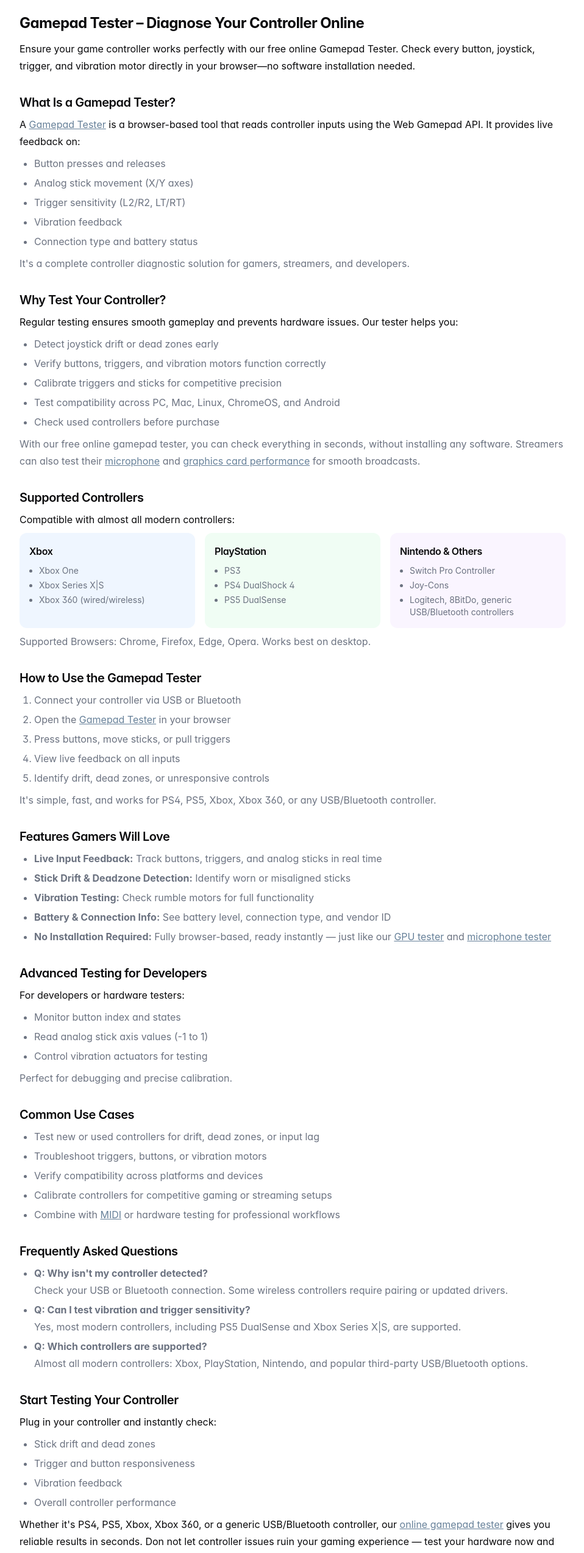
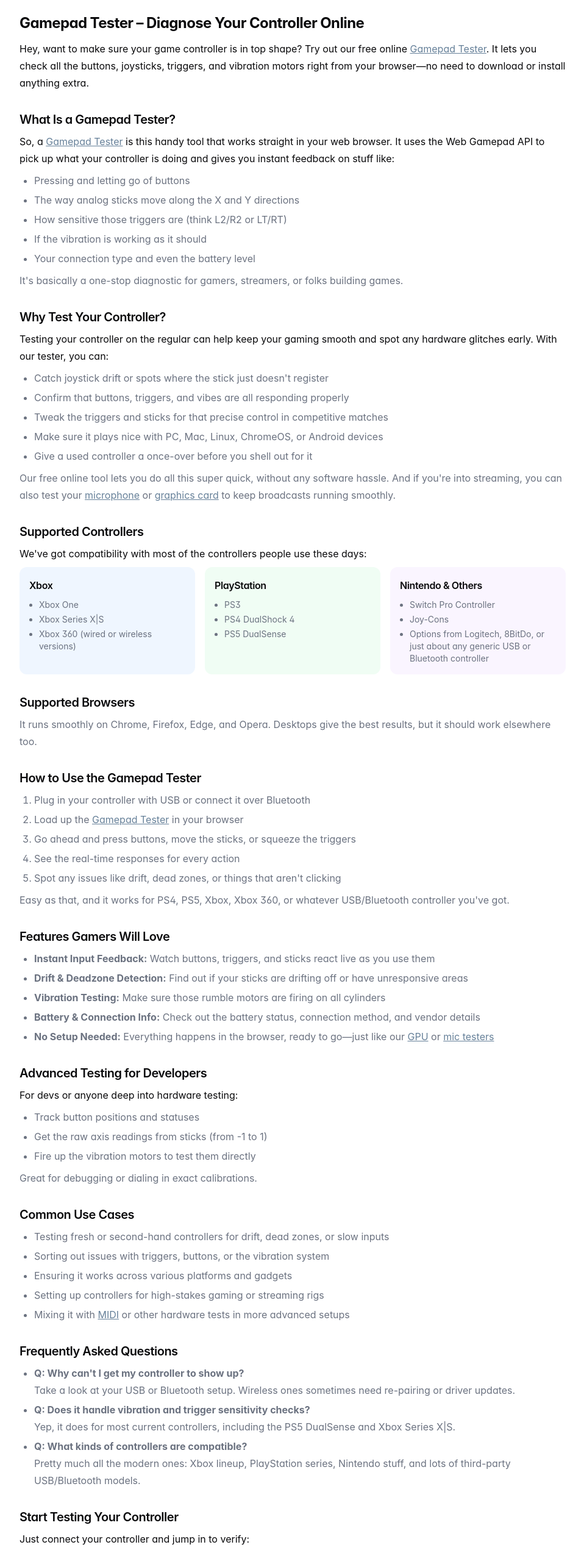
Before and after one commit to gen-tools/GamepadTest, a React (Vite) app: page /gamepad-tester in a window 1280 px wide. Shown: the part 1533-4080 px from the top of the page at 61% size, without its empty margins (160-1118 px from the left). Built offline with nearby package versions, Linux system fonts and the light colour scheme.

Commit message:
Update GamepadTester.tsx

```diff
--- a/client/pages/GamepadTester.tsx
+++ b/client/pages/GamepadTester.tsx
@@ -1017,76 +1017,49 @@
        {/* Guide: Gamepad Tester – Diagnose Your Controller Online */}
 <section className="mt-12 space-y-8 text-base leading-7 text-foreground">
   <header className="space-y-3">
-            <h2 className="text-2xl font-bold">
-              Gamepad Tester – Diagnose Your Controller Online
-            </h2>
+    <h2 className="text-2xl font-bold">Gamepad Tester – Diagnose Your Controller Online</h2>
     <p>
-              Ensure your game controller works perfectly with our free online
-              Gamepad Tester. Check every button, joystick, trigger, and
-              vibration motor directly in your browser—no software installation
-              needed.
+      Hey, want to make sure your game controller is in top shape? Try out our free online <Link to="/gamepad-tester" className="text-primary underline">Gamepad Tester</Link>. It lets you check all the buttons, joysticks, triggers, and vibration motors right from your browser—no need to download or install anything extra.
     </p>
   </header>
 
   <section className="space-y-2">
-            <h3 className="text-xl font-semibold">What Is a Gamepad Tester?</h3>
+    <h2 className="text-xl font-semibold">What Is a Gamepad Tester?</h2>
     <p>
-              A{" "}
-              <Link to="/gamepad-tester" className="text-primary underline">
-                Gamepad Tester
-              </Link>{" "}
-              is a browser-based tool that reads controller inputs using the Web
-              Gamepad API. It provides live feedback on:
+      So, a <Link to="/gamepad-tester" className="text-primary underline">Gamepad Tester</Link> is this handy tool that works straight in your web browser. It uses the Web Gamepad API to pick up what your controller is doing and gives you instant feedback on stuff like:
     </p>
     <ul className="list-disc pl-6 space-y-1 text-muted-foreground">
-              <li>Button presses and releases</li>
-              <li>Analog stick movement (X/Y axes)</li>
-              <li>Trigger sensitivity (L2/R2, LT/RT)</li>
-              <li>Vibration feedback</li>
-              <li>Connection type and battery status</li>
+      <li>Pressing and letting go of buttons</li>
+      <li>The way analog sticks move along the X and Y directions</li>
+      <li>How sensitive those triggers are (think L2/R2 or LT/RT)</li>
+      <li>If the vibration is working as it should</li>
+      <li>Your connection type and even the battery level</li>
     </ul>
     <p className="text-muted-foreground">
-              It's a complete controller diagnostic solution for gamers,
-              streamers, and developers.
+      It's basically a one-stop diagnostic for gamers, streamers, or folks building games.
     </p>
   </section>
 
   <section className="space-y-2">
-            <h3 className="text-xl font-semibold">Why Test Your Controller?</h3>
+    <h2 className="text-xl font-semibold">Why Test Your Controller?</h2>
     <p>
-              Regular testing ensures smooth gameplay and prevents hardware
-              issues. Our tester helps you:
+      Testing your controller on the regular can help keep your gaming smooth and spot any hardware glitches early. With our tester, you can:
     </p>
     <ul className="list-disc pl-6 space-y-1 text-muted-foreground">
-              <li>Detect joystick drift or dead zones early</li>
-              <li>
-                Verify buttons, triggers, and vibration motors function
-                correctly
-              </li>
-              <li>Calibrate triggers and sticks for competitive precision</li>
-              <li>
-                Test compatibility across PC, Mac, Linux, ChromeOS, and Android
-              </li>
-              <li>Check used controllers before purchase</li>
+      <li>Catch joystick drift or spots where the stick just doesn't register</li>
+      <li>Confirm that buttons, triggers, and vibes are all responding properly</li>
+      <li>Tweak the triggers and sticks for that precise control in competitive matches</li>
+      <li>Make sure it plays nice with PC, Mac, Linux, ChromeOS, or Android devices</li>
+      <li>Give a used controller a once-over before you shell out for it</li>
     </ul>
     <p className="text-muted-foreground">
-              With our free online gamepad tester, you can check everything in
-              seconds, without installing any software. Streamers can also test
-              their{" "}
-              <Link to="/mic-tester" className="text-primary underline">
-                microphone
-              </Link>{" "}
-              and{" "}
-              <Link to="/gpu-tester" className="text-primary underline">
-                graphics card performance
-              </Link>{" "}
-              for smooth broadcasts.
+      Our free online tool lets you do all this super quick, without any software hassle. And if you're into streaming, you can also test your <Link to="/mic-tester" className="text-primary underline">microphone</Link> or <Link to="/gpu-tester" className="text-primary underline">graphics card</Link> to keep broadcasts running smoothly.
     </p>
   </section>
 
   <section className="space-y-2">
     <h3 className="text-xl font-semibold">Supported Controllers</h3>
-            <p>Compatible with almost all modern controllers:</p>
+    <p>We've got compatibility with most of the controllers people use these days:</p>
 
     <div className="grid grid-cols-1 md:grid-cols-3 gap-4">
       <div className="bg-blue-50 p-4 rounded-lg">
@@ -1094,14 +1067,12 @@
         <ul className="list-disc pl-4 text-sm text-muted-foreground space-y-1">
           <li>Xbox One</li>
           <li>Xbox Series X|S</li>
-                  <li>Xbox 360 (wired/wireless)</li>
+          <li>Xbox 360 (wired or wireless versions)</li>
         </ul>
       </div>
 
       <div className="bg-green-50 p-4 rounded-lg">
-                <h4 className="font-semibold text-foreground mb-2">
-                  PlayStation
-                </h4>
+        <h4 className="font-semibold text-foreground mb-2">PlayStation</h4>
         <ul className="list-disc pl-4 text-sm text-muted-foreground space-y-1">
           <li>PS3</li>
           <li>PS4 DualShock 4</li>
@@ -1110,163 +1081,92 @@
       </div>
 
       <div className="bg-purple-50 p-4 rounded-lg">
-                <h4 className="font-semibold text-foreground mb-2">
-                  Nintendo & Others
-                </h4>
+        <h4 className="font-semibold text-foreground mb-2">Nintendo & Others</h4>
         <ul className="list-disc pl-4 text-sm text-muted-foreground space-y-1">
           <li>Switch Pro Controller</li>
           <li>Joy-Cons</li>
-                  <li>Logitech, 8BitDo, generic USB/Bluetooth controllers</li>
+          <li>Options from Logitech, 8BitDo, or just about any generic USB or Bluetooth controller</li>
         </ul>
       </div>
     </div>
+  </section>
 
+  <section className="space-y-2">
+    <h3 className="text-xl font-semibold">Supported Browsers</h3>
     <p className="text-muted-foreground">
-              Supported Browsers: Chrome, Firefox, Edge, Opera. Works best on
-              desktop.
+      It runs smoothly on Chrome, Firefox, Edge, and Opera. Desktops give the best results, but it should work elsewhere too.
     </p>
   </section>
 
   <section className="space-y-2">
-            <h3 className="text-xl font-semibold">
-              How to Use the Gamepad Tester
-            </h3>
+    <h2 className="text-xl font-semibold">How to Use the Gamepad Tester</h2>
     <ol className="list-decimal pl-6 space-y-1 text-muted-foreground">
-              <li>Connect your controller via USB or Bluetooth</li>
-              <li>
-                Open the{" "}
-                <Link to="/gamepad-tester" className="text-primary underline">
-                  Gamepad Tester
-                </Link>{" "}
-                in your browser
-              </li>
-              <li>Press buttons, move sticks, or pull triggers</li>
-              <li>View live feedback on all inputs</li>
-              <li>Identify drift, dead zones, or unresponsive controls</li>
+      <li>Plug in your controller with USB or connect it over Bluetooth</li>
+      <li>Load up the <Link to="/gamepad-tester" className="text-primary underline">Gamepad Tester</Link> in your browser</li>
+      <li>Go ahead and press buttons, move the sticks, or squeeze the triggers</li>
+      <li>See the real-time responses for every action</li>
+      <li>Spot any issues like drift, dead zones, or things that aren't clicking</li>
     </ol>
     <p className="text-muted-foreground">
-              It's simple, fast, and works for PS4, PS5, Xbox, Xbox 360, or any
-              USB/Bluetooth controller.
+      Easy as that, and it works for PS4, PS5, Xbox, Xbox 360, or whatever USB/Bluetooth controller you've got.
     </p>
   </section>
 
   <section className="space-y-2">
     <h3 className="text-xl font-semibold">Features Gamers Will Love</h3>
     <ul className="list-disc pl-6 space-y-1 text-muted-foreground">
-              <li>
-                <strong>Live Input Feedback:</strong> Track buttons, triggers,
-                and analog sticks in real time
-              </li>
-              <li>
-                <strong>Stick Drift & Deadzone Detection:</strong> Identify worn
-                or misaligned sticks
-              </li>
-              <li>
-                <strong>Vibration Testing:</strong> Check rumble motors for full
-                functionality
-              </li>
-              <li>
-                <strong>Battery & Connection Info:</strong> See battery level,
-                connection type, and vendor ID
-              </li>
-              <li>
-                <strong>No Installation Required:</strong> Fully browser-based,
-                ready instantly — just like our{" "}
-                <Link to="/gpu-tester" className="text-primary underline">
-                  GPU tester
-                </Link>{" "}
-                and{" "}
-                <Link to="/mic-tester" className="text-primary underline">
-                  microphone tester
-                </Link>
-              </li>
+      <li><strong>Instant Input Feedback:</strong> Watch buttons, triggers, and sticks react live as you use them</li>
+      <li><strong>Drift & Deadzone Detection:</strong> Find out if your sticks are drifting off or have unresponsive areas</li>
+      <li><strong>Vibration Testing:</strong> Make sure those rumble motors are firing on all cylinders</li>
+      <li><strong>Battery & Connection Info:</strong> Check out the battery status, connection method, and vendor details</li>
+      <li><strong>No Setup Needed:</strong> Everything happens in the browser, ready to go—just like our <Link to="/gpu-tester" className="text-primary underline">GPU</Link> or <Link to="/mic-tester" className="text-primary underline">mic testers</Link></li>
     </ul>
   </section>
 
   <section className="space-y-2">
-            <h3 className="text-xl font-semibold">
-              Advanced Testing for Developers
-            </h3>
-            <p>For developers or hardware testers:</p>
+    <h3 className="text-xl font-semibold">Advanced Testing for Developers</h3>
+    <p>For devs or anyone deep into hardware testing:</p>
     <ul className="list-disc pl-6 space-y-1 text-muted-foreground">
-              <li>Monitor button index and states</li>
-              <li>Read analog stick axis values (-1 to 1)</li>
-              <li>Control vibration actuators for testing</li>
+      <li>Track button positions and statuses</li>
+      <li>Get the raw axis readings from sticks (from -1 to 1)</li>
+      <li>Fire up the vibration motors to test them directly</li>
     </ul>
     <p className="text-muted-foreground">
-              Perfect for debugging and precise calibration.
+      Great for debugging or dialing in exact calibrations.
     </p>
   </section>
 
   <section className="space-y-2">
     <h3 className="text-xl font-semibold">Common Use Cases</h3>
     <ul className="list-disc pl-6 space-y-1 text-muted-foreground">
-              <li>
-                Test new or used controllers for drift, dead zones, or input lag
-              </li>
-              <li>Troubleshoot triggers, buttons, or vibration motors</li>
-              <li>Verify compatibility across platforms and devices</li>
-              <li>
-                Calibrate controllers for competitive gaming or streaming setups
-              </li>
-              <li>
-                Combine with{" "}
-                <Link to="/midi-tester" className="text-primary underline">
-                  MIDI
-                </Link>{" "}
-                or hardware testing for professional workflows
-              </li>
+      <li>Testing fresh or second-hand controllers for drift, dead zones, or slow inputs</li>
+      <li>Sorting out issues with triggers, buttons, or the vibration system</li>
+      <li>Ensuring it works across various platforms and gadgets</li>
+      <li>Setting up controllers for high-stakes gaming or streaming rigs</li>
+      <li>Mixing it with <Link to="/midi-tester" className="text-primary underline">MIDI</Link> or other hardware tests in more advanced setups</li>
     </ul>
   </section>
 
   <section className="space-y-2">
-            <h3 className="text-xl font-semibold">
-              Frequently Asked Questions
-            </h3>
+    <h2 className="text-xl font-semibold">Frequently Asked Questions</h2>
     <ul className="list-disc pl-6 space-y-1 text-muted-foreground">
-              <li>
-                <strong>Q: Why isn't my controller detected?</strong>
-                <br />
-                Check your USB or Bluetooth connection. Some wireless
-                controllers require pairing or updated drivers.
-              </li>
-              <li>
-                <strong>
-                  Q: Can I test vibration and trigger sensitivity?
-                </strong>
-                <br />
-                Yes, most modern controllers, including PS5 DualSense and Xbox
-                Series X|S, are supported.
-              </li>
-              <li>
-                <strong>Q: Which controllers are supported?</strong>
-                <br />
-                Almost all modern controllers: Xbox, PlayStation, Nintendo, and
-                popular third-party USB/Bluetooth options.
-              </li>
+      <li><strong>Q: Why can't I get my controller to show up?</strong><br />Take a look at your USB or Bluetooth setup. Wireless ones sometimes need re-pairing or driver updates.</li>
+      <li><strong>Q: Does it handle vibration and trigger sensitivity checks?</strong><br />Yep, it does for most current controllers, including the PS5 DualSense and Xbox Series X|S.</li>
+      <li><strong>Q: What kinds of controllers are compatible?</strong><br />Pretty much all the modern ones: Xbox lineup, PlayStation series, Nintendo stuff, and lots of third-party USB/Bluetooth models.</li>
     </ul>
   </section>
 
   <section className="space-y-2">
-            <h3 className="text-xl font-semibold">
-              Start Testing Your Controller
-            </h3>
-            <p>Plug in your controller and instantly check:</p>
+    <h3 className="text-xl font-semibold">Start Testing Your Controller</h3>
+    <p>Just connect your controller and jump in to verify:</p>
     <ul className="list-disc pl-6 space-y-1 text-muted-foreground">
-              <li>Stick drift and dead zones</li>
-              <li>Trigger and button responsiveness</li>
-              <li>Vibration feedback</li>
-              <li>Overall controller performance</li>
+      <li>Any signs of stick drift or dead zones</li>
+      <li>The quickness of triggers and buttons</li>
+      <li>How well the vibration responds</li>
+      <li>Your controller's general performance</li>
     </ul>
     <p>
-              Whether it's PS4, PS5, Xbox, Xbox 360, or a generic USB/Bluetooth
-              controller, our{" "}
-              <Link to="/gamepad-tester" className="text-primary underline">
-                online gamepad tester
-              </Link>{" "}
-              gives you reliable results in seconds. Don not let controller
-              issues ruin your gaming experience — test your hardware now and
-              game with confidence.
+      Whether you're using a PS4, PS5, Xbox, Xbox 360, or a basic USB/Bluetooth one, our <Link to="/gamepad-tester" className="text-primary underline">online tester</Link> gets you accurate info in no time. Don't let a faulty controller spoil your gaming—test it out now and play with peace of mind.
     </p>
   </section>
 </section>
```
Lines whose indentation alone changed are shown as unchanged.
